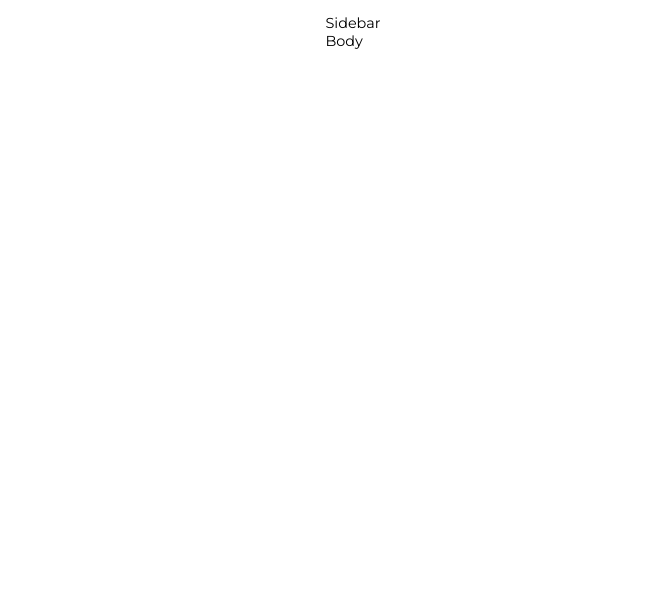
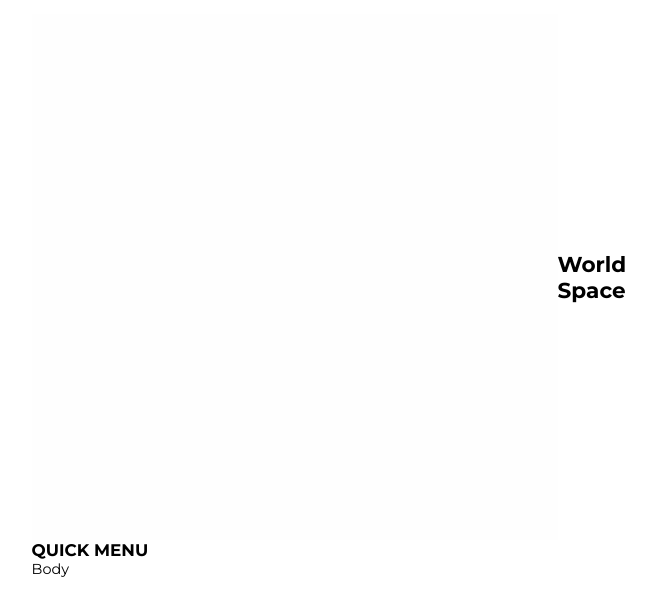
Before and after one commit to Team-Crystal-ODU/desktop-gui, a React (Create React App) app: page / in a window 1280 px wide. Shown: the top 616 px of the page, without its empty margins (287-943 px from the left). Built offline with nearby package versions, Linux system fonts and the light colour scheme.

Commit message:
sidebar creation

```diff
--- a/src/components/sidebar section/sidebar.jsx
+++ b/src/components/sidebar section/sidebar.jsx
@@ -1,9 +1,25 @@
 import React from "react";
 import './sidebar.css';
 
+// Imported Images
+import logo from '../../Assets/logo.png';
+
+// placeholder logo image
 const Sidebar = () => {
     return (
-        <div>Sidebar</div>
+        <div className="sideBar grid">
+            <div className="logoDiv flex">
+                <img src={logo} alt="World Space Logo" />
+                <h2>World Space</h2>
+            </div>
+
+            <div className="menuDiv">
+                <h3 className="divTitle">
+                    QUICK MENU
+                </h3>
+
+            </div>
+        </div>
     );
 }
 
```
